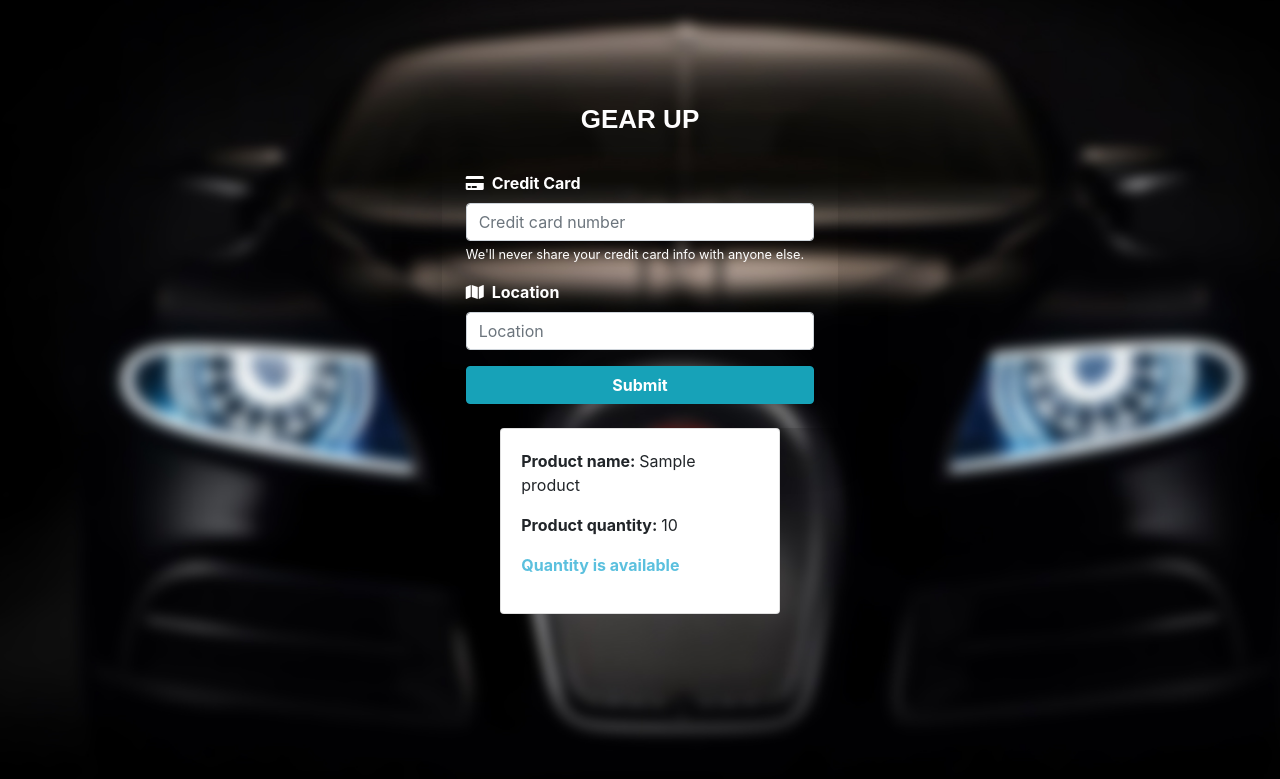
After one commit to rafu01/cse370-project, a Django app: template showroom/templates/booking_page.html in a window 1280 px wide. The commit adds this page. Shown: the top 779 px of the page. Run offline with Django 3.2, Linux system fonts and the light colour scheme; the template is opened without the code that fills it: most values are stand-ins (such as "Sample title", 1, 10 or a date in 2020); some libraries are stand-ins or nearby versions.

Commit message:
implemented booking option with quantity

```diff
--- /dev/null
+++ b/showroom/templates/booking_page.html
@@ -0,0 +1,91 @@
+{% load static %}
+
+{% load static %}
+<!DOCTYPE html>
+<html lang="en">
+
+<head>
+   <meta charset="UTF-8">
+   <meta name="viewport" content="width=device-width, initial-scale=1.0">
+   <meta http-equiv="X-UA-Compatible" content="ie=edge">
+
+   <!-- Bootstrap CSS -->
+   <link rel="stylesheet" href="https://stackpath.bootstrapcdn.com/bootstrap/4.1.3/css/bootstrap.min.css" integrity="sha384-MCw98/SFnGE8fJT3GXwEOngsV7Zt27NXFoaoApmYm81iuXoPkFOJwJ8ERdknLPMO"
+      crossorigin="anonymous">
+
+   <!-- Font Awesome -->
+   <link rel="stylesheet" href="https://use.fontawesome.com/releases/v5.2.0/css/all.css" integrity="sha384-hWVjflwFxL6sNzntih27bfxkr27PmbbK/iSvJ+a4+0owXq79v+lsFkW54bOGbiDQ"
+      crossorigin="anonymous">
+
+   <style>
+      .custom-margin {
+         margin-top: 20vh;
+      }
+
+      /* If you add background image it will look like transparent form*/
+       body {
+         background-image: url("{% static 'img/login-bg.jpg' %}");
+         background-repeat: no-repeat;
+         width: 100%;
+         height: 100%;
+         background-position: center center;
+         background-attachment: fixed;
+         background-size: cover;
+      }
+   </style>
+   <title>Login Form</title>
+</head>
+<body>
+   <div class="row justify-content-center"style="padding-top:100px">
+      <a href="{% url 'index' %}" style="color: rgb(255, 255, 255);font-size: 26px;font-style: normal;font-weight: bold;font-family: Montserrat, sans-serif;text-align: center; text-decoration: none;">GEAR UP</a>
+   </div>
+   <div class="container-fluid">
+      <div class="row justify-content-center" style="margin-top: 1vh;">
+         <div class="col-sm-6 col-md-4">
+            <!-- Add bg-primary in form tag if want form background color-->
+            <!--text-white if want text color white-->
+            <form action="login" method="POST" class="shadow-lg p-4 text-white">
+               {% csrf_token %}
+               <div class="form-group">
+                  <i class="fas fa-credit-card"></i><label for="email" class="pl-2 font-weight-bold">Credit Card</label><input name="credit" type="text"
+                     class="form-control" placeholder="Credit card number">
+                  <!--Add text-white below if want text color white-->
+                  <small class="form-text">We'll never share your credit card info with anyone else.</small>
+               </div>
+               <div class="form-group">
+                  <i class="fas fa-map"></i><label class="pl-2 font-weight-bold">Location</label>
+                  <input name="location" type="txt"s
+                     class="form-control" placeholder="Location">
+               </div>
+               <button type="submit" class="btn btn-info mt-3 btn-block shadow-sm font-weight-bold">Submit</button>
+            </form>
+         </div>
+      </div>
+      <div class="row justify-content-center" >
+        <div class="card">
+        <div class="card-body col-md-10">
+            <div>
+                <p><b>Product name: </b>{{product.name}}</p>
+                <p><b>Product quantity: </b>{{qty}}</p>
+                {% if qty > product.quantity %}
+                    <p class="font-weight-bold" style="color: #dc3545;">Quantity is greater than available quantity!</p>
+                {% else %}
+                    <p class="font-weight-bold" style="color:#5bc0de;">Quantity is available</p>
+                {% endif %}
+            </div>
+        </div>
+        </div>
+      </div>
+   </div>
+
+
+   <!-- JQuery Popper Bootstrap -->
+   <script src="https://code.jquery.com/jquery-3.3.1.slim.min.js" integrity="sha384-q8i/X+965DzO0rT7abK41JStQIAqVgRVzpbzo5smXKp4YfRvH+8abtTE1Pi6jizo"
+      crossorigin="anonymous"></script>
+   <script src="https://cdnjs.cloudflare.com/ajax/libs/popper.js/1.14.3/umd/popper.min.js" integrity="sha384-ZMP7rVo3mIykV+2+9J3UJ46jBk0WLaUAdn689aCwoqbBJiSnjAK/l8WvCWPIPm49"
+      crossorigin="anonymous"></script>
+   <script src="https://stackpath.bootstrapcdn.com/bootstrap/4.1.3/js/bootstrap.min.js" integrity="sha384-ChfqqxuZUCnJSK3+MXmPNIyE6ZbWh2IMqE241rYiqJxyMiZ6OW/JmZQ5stwEULTy"
+      crossorigin="anonymous"></script>
+</body>
+
+</html>
--- a/showroom/templates/single-product.html
+++ b/showroom/templates/single-product.html
@@ -56,17 +56,19 @@
                         {% endif %}
                         <p><span style="font-weight: bold;">Description:</span><br>{{product.description}}</p>
                         <p><span style="font-weight: bold;">Brand:</span> {{product.manufacturers}}</p>
+                        <form action="{% url 'booking' pk=product.id%}">
                         <div class="row">
                           <div class="col-md-3">
                             <div class="form-group">
-                              <input name="quantity" type="number" class="form-control" placeholder="Quantity" style="width: 160px;">
+                              <input name="qty" type="number" class="form-control" placeholder="Quantity" style="width: 160px;">
                             </div>
                           </div>
                           &nbsp;&nbsp;
                           <div class="col-md-3">
-                            <a name="product_id" href="{% url 'booking' product.id %}"><button class="btn btn-warning">Buy Now</button></a>
+                            <a name="product_id" href=""><button class="btn btn-warning">Buy Now</button></a>
                           </div>
                         </div>
+                      </form>
                     </div>
                 </div>
             </div>
--- a/showroom/urls.py
+++ b/showroom/urls.py
@@ -19,6 +19,8 @@ urlpatterns = [
     path('accessory/<str:pk>/', views.singleaccessory, name='accessory'),
     path('contact-us', views.contact_us, name='contact'),
     path('about-us', views.about_us, name='about-us'),
-    path('logout',views.logout, name='logout'),
-    path('booking/<str:pk>/',views.booking, name='booking'),
+    path('logout', views.logout, name='logout'),
+    # path('booking/<str:pk>/',views.booking, name='booking'),
+    path(r'booking/<str:pk>', views.booking, name='booking'),
+    # path(r'^booking/(?p<pk>\d+/)/$', views.booking_confirm, name='booking_confrim'),
 ]
```
Also changed, not shown: showroom/views.py (+47 -25 lines).
